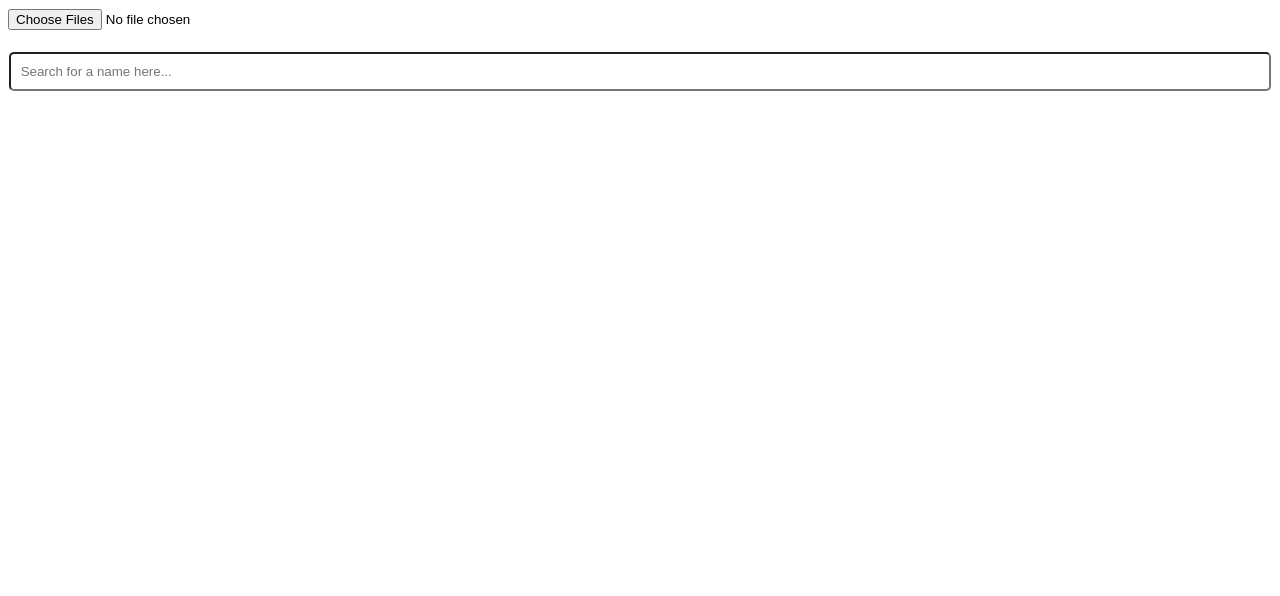
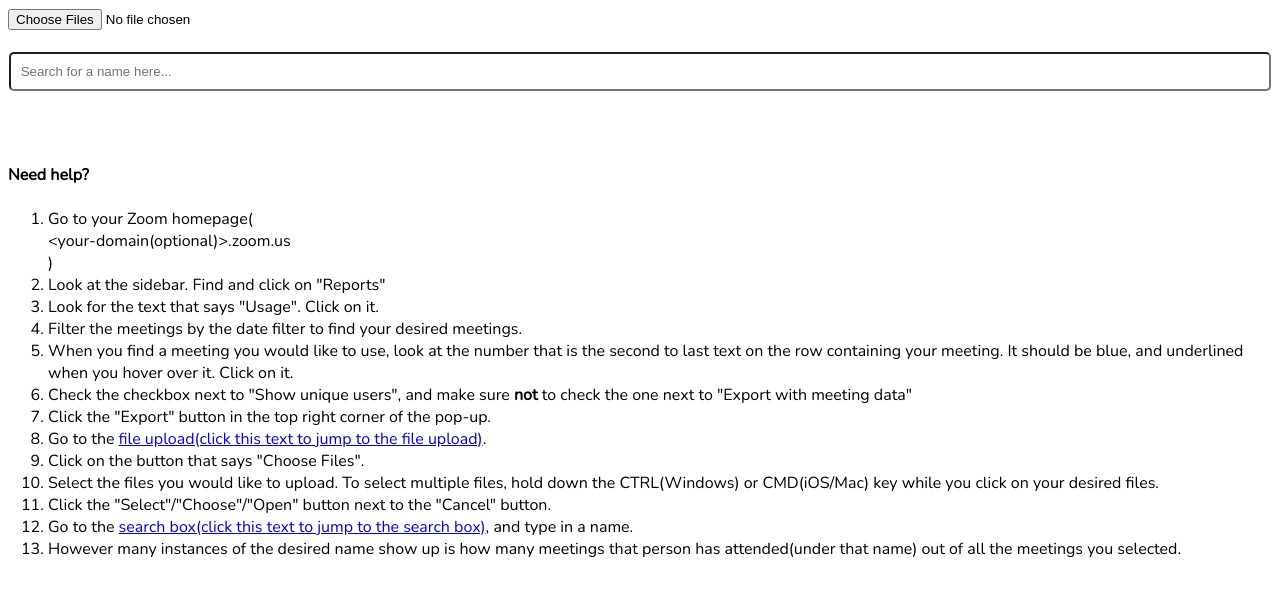
Before and after one commit to 88cnt/attendance, a plain HTML site: page index.html in a window 1280 px wide. Drawn offline with nearby package versions, Linux system fonts and the light colour scheme.

Commit message:
Update index.html

```diff
--- a/index.html
+++ b/index.html
@@ -14,5 +14,22 @@
         <input type="text" id="search" placeholder="Search for a name here...">
         <p id="result"></p>
         <table id="table"></table>
+
+        <h4>Need help?</h4>
+        <ol>
+            <li>Go to your Zoom homepage(<div class="fake-link">&lt;your-domain(optional)&gt;.zoom.us</div>)</li>
+            <li>Look at the sidebar. Find and click on "Reports"</li>
+            <li>Look for the text that says "Usage". Click on it.</li>
+            <li>Filter the meetings by the date filter to find your desired meetings.</li>
+            <li>When you find a meeting you would like to use, look at the number that is the second to last text on the row containing your meeting. It should be blue, and underlined when you hover over it. Click on it.</li>
+            <li>Check the checkbox next to "Show unique users", and make sure <b>not</b> to check the one next to "Export with meeting data"</li>
+            <li>Click the "Export" button in the top right corner of the pop-up.</li>
+            <li>Go to the <a href="#file">file upload(click this text to jump to the file upload)</a>.</li>
+            <li>Click on the button that says "Choose Files".</li>
+            <li>Select the files you would like to upload. To select multiple files, hold down the CTRL(Windows) or CMD(iOS/Mac) key while you click on your desired files.</li>
+            <li>Click the "Select"/"Choose"/"Open" button next to the "Cancel" button.</li>
+            <li>Go to the <a href="#search">search box(click this text to jump to the search box)</a>, and type in a name.</li>
+            <li>However many instances of the desired name show up is how many meetings that person has attended(under that name) out of all the meetings you selected.</li>
+        </ol>
     </body>
 </html>
```
